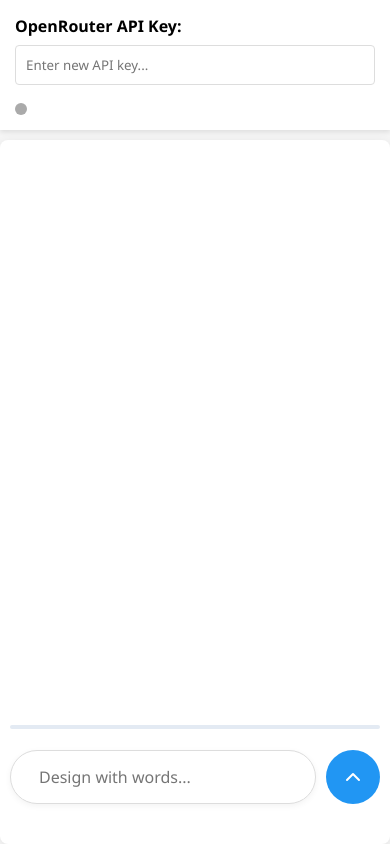
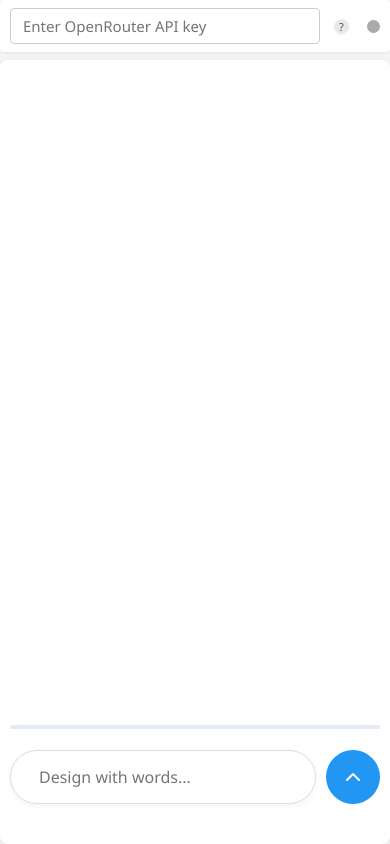
Before and after one commit to eli-w-king/onboarding-project, a website: page index.html in a window 390 px wide. Drawn offline with Linux system fonts and the light colour scheme.

Commit message:
fixed api input styling

```diff
--- a/index.html
+++ b/index.html
@@ -21,18 +21,87 @@
 
         .api-key-container {
             background-color: #ffffff;
-            padding: 15px;
-            box-shadow: 0 2px 5px rgba(0, 0, 0, 0.1);
+            padding: 8px 15px;
+            box-shadow: 0 1px 3px rgba(0, 0, 0, 0.08);
             display: flex;
             align-items: center;
-            gap: 10px;
+            gap: 8px;
+            border-radius: 4px;
+            flex-wrap: nowrap;
+            width: 100%;
+            min-height: 48px;
+        }
+
+        @media (max-width: 600px) {
+            .api-key-container {
+                padding: 8px 10px;
+                gap: 6px;
+            }
+            .api-key-container input {
+                min-width: 0;
+                font-size: 13px;
+                width: 100%;
+                padding: 12px 18px;
+                height: 44px;
+            }
         }
 
         .api-key-container input {
             flex-grow: 1;
-            padding: 10px;
-            border: 1px solid #ddd;
+            width: 100%;
+            min-width: 0;
+            max-width: none;
+            padding: 8px 12px;
+            border: 1px solid #ccc;
             border-radius: 4px;
+            font-size: 15px;
+            box-shadow: none;
+            transition: border-color 0.3s ease;
+            text-align: left;
+            box-sizing: border-box;
+            height: 36px;
+        }
+        }
+
+        .api-key-container input::placeholder {
+            text-align: left;
+            color: #999;
+        }
+
+        .api-key-container input:focus {
+            outline: none;
+            border-color: #2196f3;
+            box-shadow: 0 0 0 2px rgba(33, 150, 243, 0.1);
+        }
+
+        .api-key-link {
+            margin-left: 0;
+            display: flex;
+            align-items: center;
+            height: 100%;
+            padding-top: 0;
+            padding-bottom: 0;
+        }
+
+        .help-icon {
+            display: flex;
+            align-items: center;
+            justify-content: center;
+            width: 18px;
+            height: 18px;
+            border-radius: 50%;
+            background-color: #2196f3;
+            color: white;
+            font-size: 12px;
+            font-weight: bold;
+            text-decoration: none;
+            margin: 0;
+        }
+
+        .api-key-link:hover .help-icon {
+            background-color: #0b7dda;
+            transform: scale(1.1);
+            transition: all 0.2s ease;
         }
 
         .model-selector {
@@ -96,14 +165,13 @@
             position: sticky;
             bottom: 0;
             margin-top: auto;
+            width: 100%;
         }
 
         .input-status-bar {
-            max-width: 600px;
-            min-width: 220px;
             width: 100%;
             height: 4px;
-            margin: 0 auto 6px auto;
+            margin: 0 0 6px 0;
             background: #e3eaf3;
             border-radius: 2px;
             overflow: hidden;
@@ -347,13 +415,18 @@
         /* Responsive styles for mobile */
         @media (max-width: 768px) {
             .api-key-container {
-                flex-direction: column;
-                align-items: flex-start;
-                gap: 8px;
+                padding: 8px 10px;
+                gap: 6px;
             }
 
             .api-key-container input {
-                width: 100%;
+                min-width: 140px;
+            }
+
+            .help-icon {
+                width: 16px;
+                height: 16px;
+                font-size: 10px;
             }
 
             .message {
@@ -366,6 +439,12 @@
 
             .input-area {
                 padding: 15px 0;
+                width: 100%;
+            }
+
+            .input-status-bar {
+                width: 100%;
+                margin: 0 0 6px 0;
             }
         }
 
@@ -391,24 +470,23 @@
         }
         .input-area {
             position: relative;
+            width: 100%;
         }
     </style>
 </head>
 <body>
     <!-- API Key Update UI -->
     <div class="api-key-container">
-        <label for="api-key-input" style="font-weight:bold;">OpenRouter API Key:</label>
-        <input type="text" id="api-key-input" placeholder="Enter new API key..." autocomplete="off" />
-        <!-- Save Key button removed for minimal UI -->
-        <span id="api-key-status" class="status" style="display:flex;align-items:center;gap:6px;"><span id="api-key-dot" style="display:inline-block;width:12px;height:12px;border-radius:50%;background:#aaa;"></span></span>
+        <input type="text" id="api-key-input" placeholder="Enter OpenRouter API key" autocomplete="off" />
+        <a href="https://openrouter.ai/docs/faq" target="_blank" class="api-key-link" title="How to get a key" style="display:flex;align-items:center;margin:0 0 0 8px;text-decoration:none;"><span class="help-icon" style="display:inline-flex;justify-content:center;align-items:center;width:15px;height:15px;font-size:11px;border-radius:50%;background:#e9e9e9;color:#555;box-shadow:0 1px 2px rgba(0,0,0,0.04);font-weight:500;letter-spacing:0.2px;text-decoration:none;">?</span></a>
+        <span id="api-key-status" style="display:flex;align-items:center;margin:0 0 0 12px;"><span id="api-key-dot" style="display:inline-block;width:13px;height:13px;border-radius:50%;background:#aaa;"></span></span>
     </div>
 
-    <div id="chat-container" class="chat-container" style="margin-top:10px; height: calc(100vh - 70px); display: flex; flex-direction: column;">
+    <div id="chat-container" class="chat-container" style="margin-top:8px; height: calc(100vh - 60px); display: flex; flex-direction: column;">
         <div class="messages" id="llm-messages" style="flex-grow: 1; overflow-y: auto;">
             <!-- Welcome message removed -->
         </div>
-        <!-- Old progress bar removed, now replaced by full-width bar in input-area -->
-        <div class="input-status-bar" id="input-status-bar">
+        <div class="input-status-bar" id="input-status-bar" style="width:100%;">
             <div class="input-status-bar-progress" id="input-status-bar-progress"></div>
         </div>
         <div class="input-area">
```
Also changed, not shown: 1 other file.
